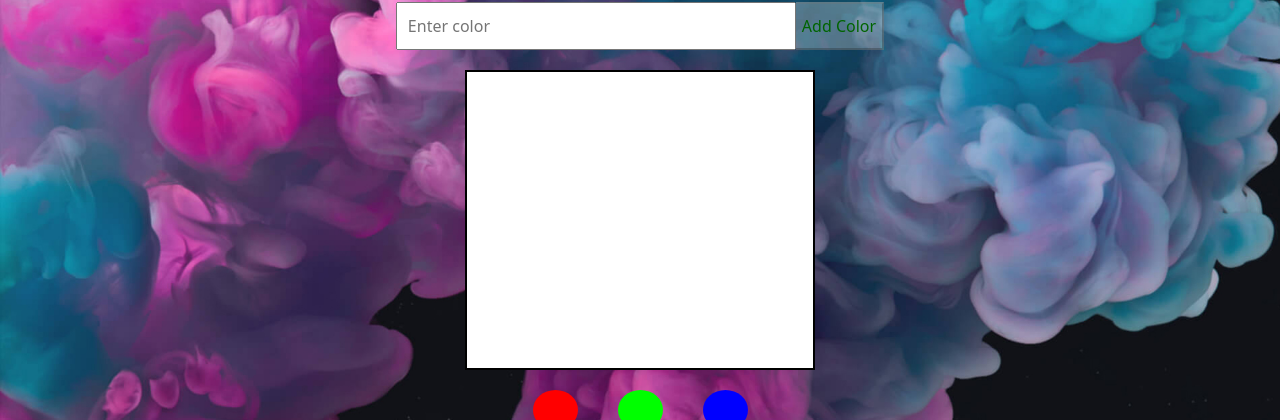
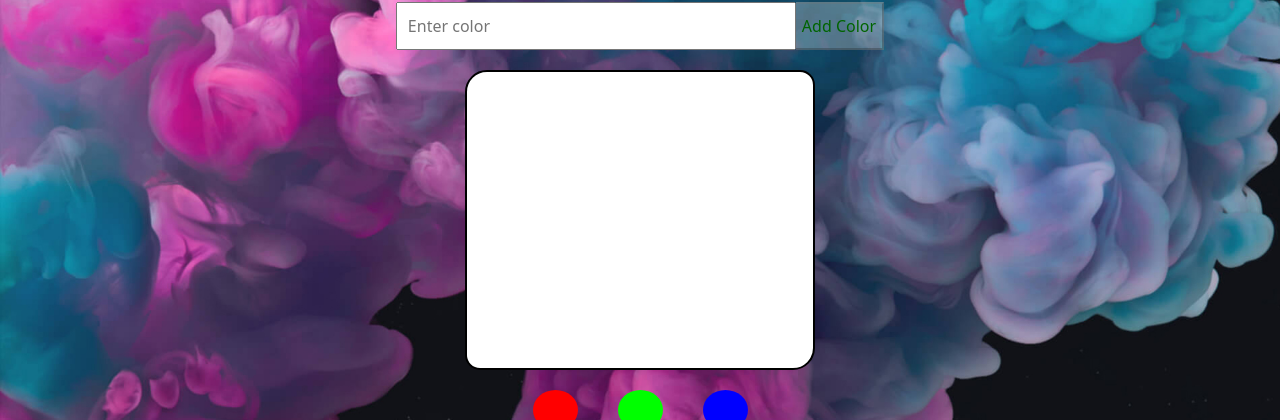
Before and after one commit to pchimurkar/color-picker-usingReact, a React (Vite) app: page / in a window 1280 px wide. Shown: the part 152-572 px from the top of the page. Built offline with nearby package versions, Linux system fonts and the light colour scheme.

Commit message:
Update ColorChanger.module.css
css

```diff
--- a/src/components/ColorChanger/ColorChanger.module.css
+++ b/src/components/ColorChanger/ColorChanger.module.css
@@ -4,7 +4,7 @@
    margin: auto;
    margin-top: 20px;
    background-color: bigBoxColor;
-   color: black;
+   border-radius: 22px 15px;
    border: 2px solid black;
 }
 .smallBox{
```
